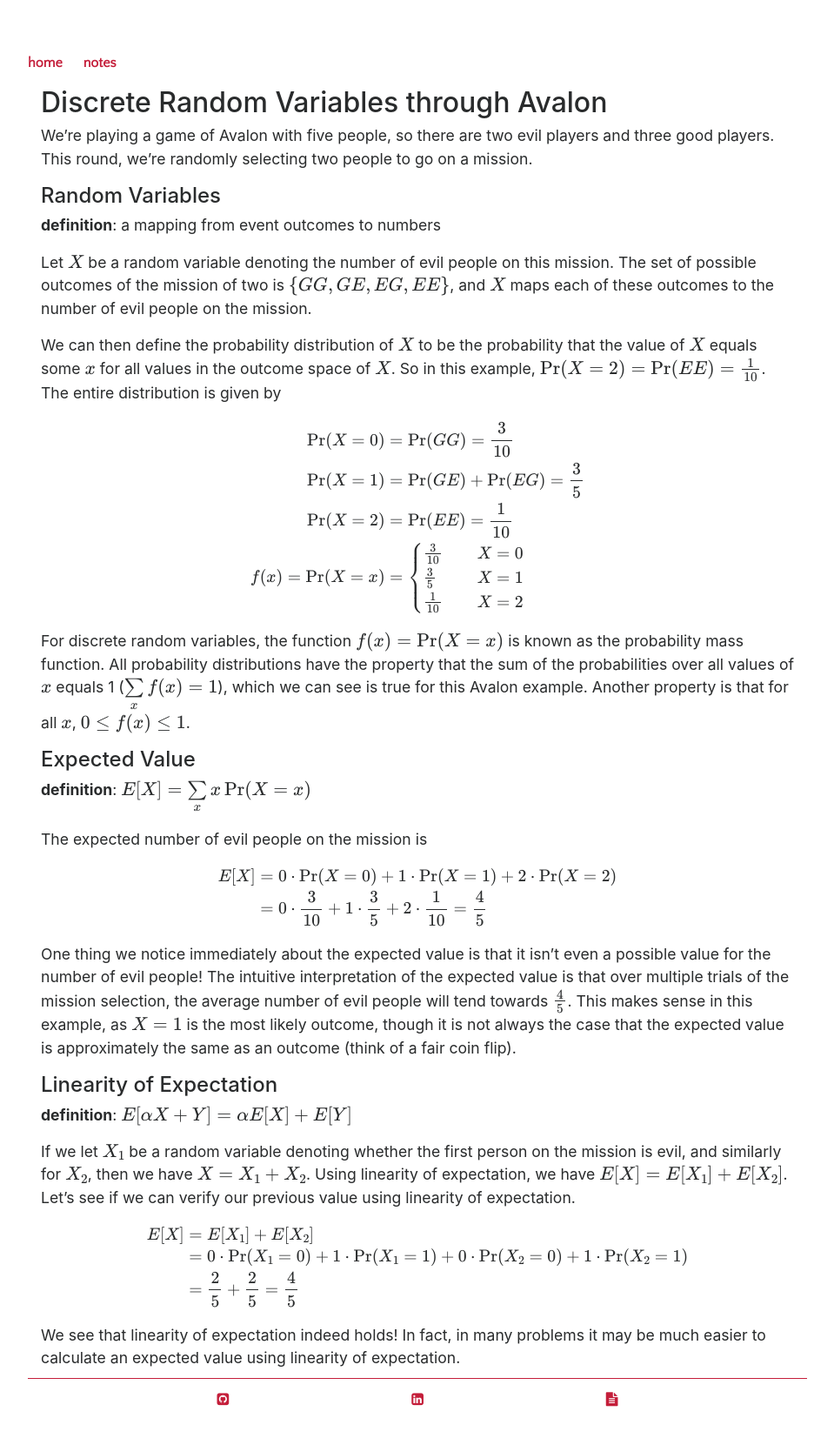
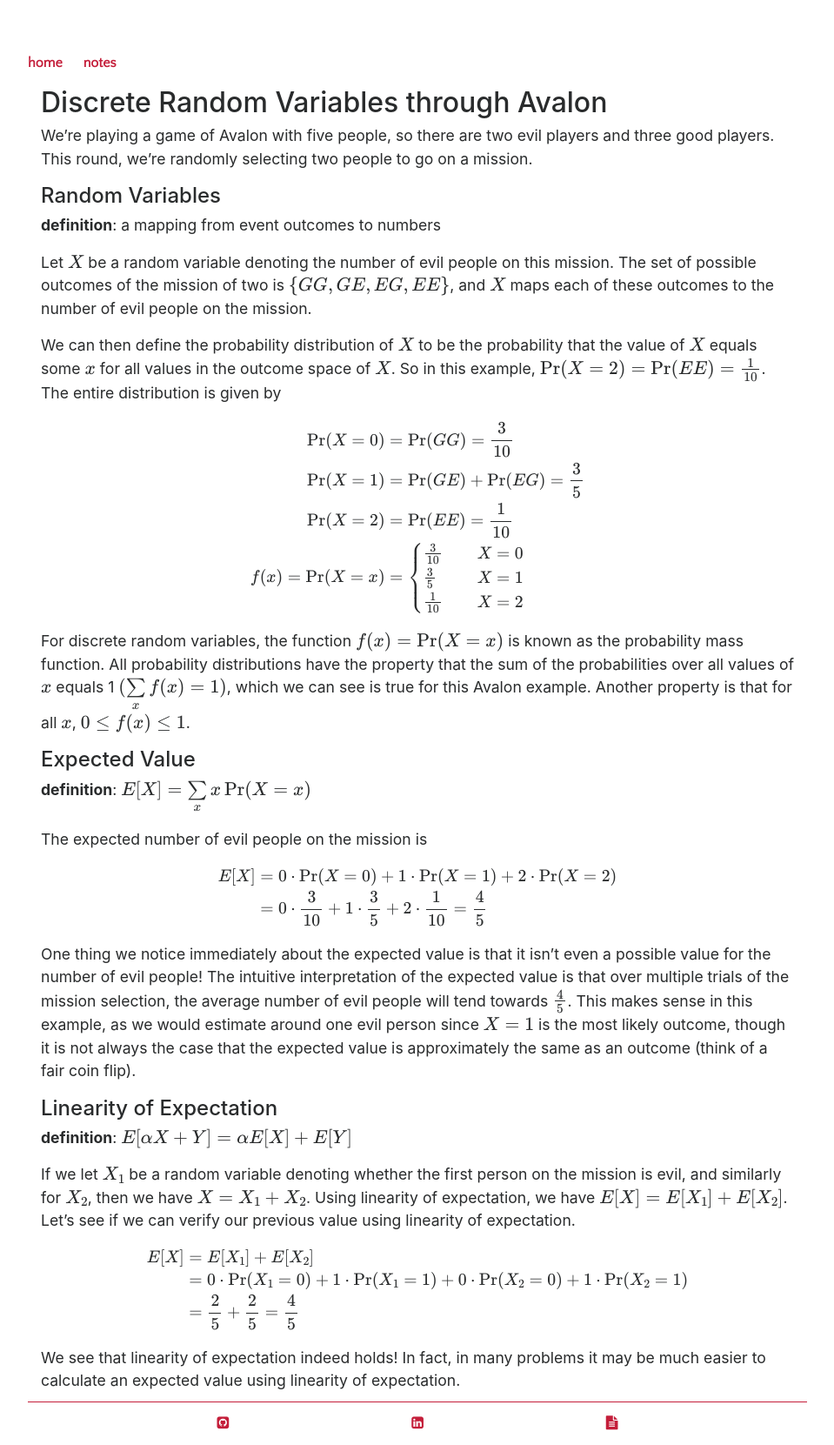
Before and after one commit to mingyli/mingyli.github.io, a Jekyll site: the page built from _notes/avalon.md, in a window 1280 px wide. Shown: the whole page at 87% size, without its empty margins (160-1119 px from the left). Built offline with Jekyll 4.4.1, drawn with Linux system fonts in a browser that asks for light colours; nearby versions of some CDN libraries; formulas are drawn with MathJax 3; before the commit the page ends 1634 px from its top, so only the background shows below that.

Commit message:
minor fix

```diff
--- a/_notes/avalon.md
+++ b/_notes/avalon.md
@@ -34,7 +34,7 @@ $$
 
 
 For discrete random variables, the function $$f(x) = \Pr(X = x)$$ is known as the probability mass function.
-All probability distributions have the property that the sum of the probabilities over all values of $$x$$ equals 1  ($$\sum\limits_{x} f(x) = 1$$), which we can see is true for this Avalon example.
+All probability distributions have the property that the sum of the probabilities over all values of $$x$$ equals 1  $$(\sum\limits_{x} f(x) = 1)$$, which we can see is true for this Avalon example.
 Another property is that for all $$x$$, $$0 \leq f(x) \leq 1$$.
 
 #### Expected Value
@@ -52,7 +52,7 @@ $$
 
 One thing we notice immediately about the expected value is that it isn't even a possible value for the number of evil people!
 The intuitive interpretation of the expected value is that over multiple trials of the mission selection, the average number of evil people will tend towards $$\frac{4}{5}$$.
-This makes sense in this example, as $$X = 1$$ is the most likely outcome, though it is not always the case that the expected value is approximately the same as an outcome (think of a fair coin flip).
+This makes sense in this example, as we would estimate around one evil person since $$X = 1$$ is the most likely outcome, though it is not always the case that the expected value is approximately the same as an outcome (think of a fair coin flip).
 
 #### Linearity of Expectation
 
```
